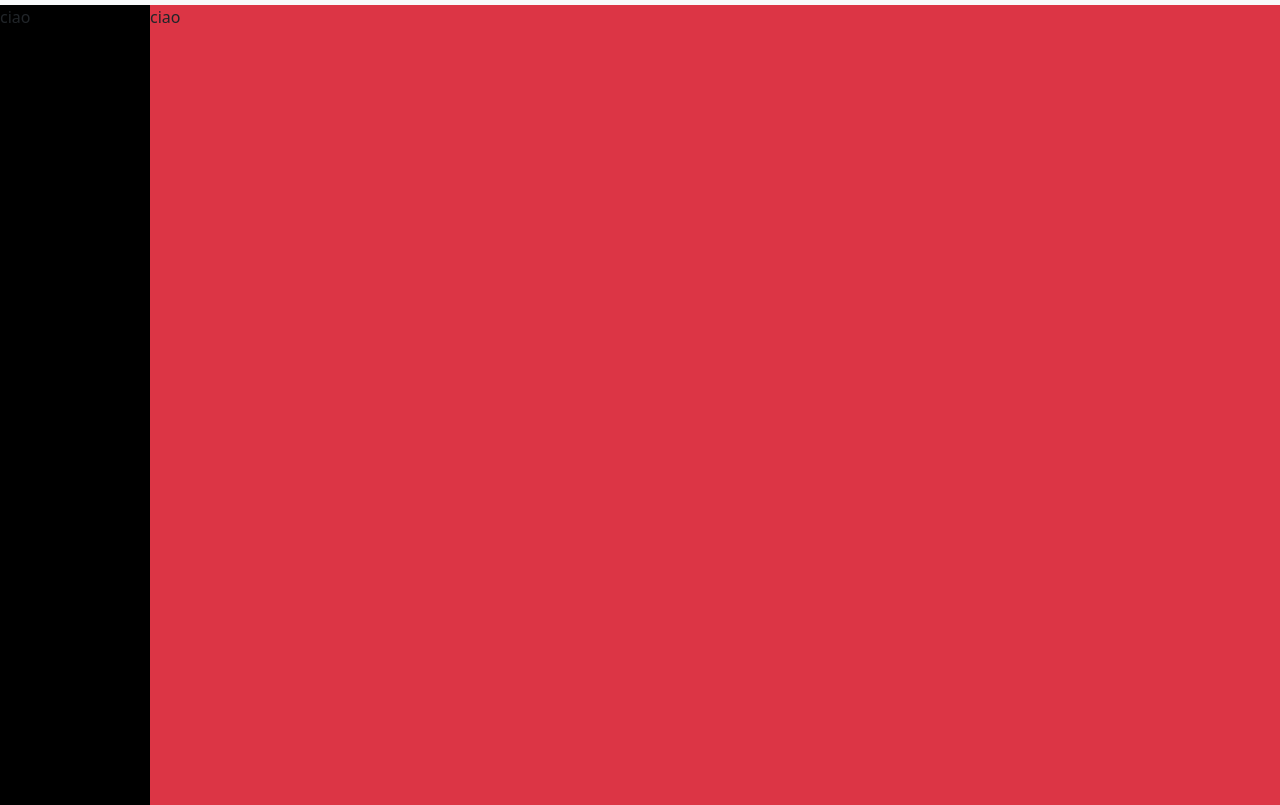
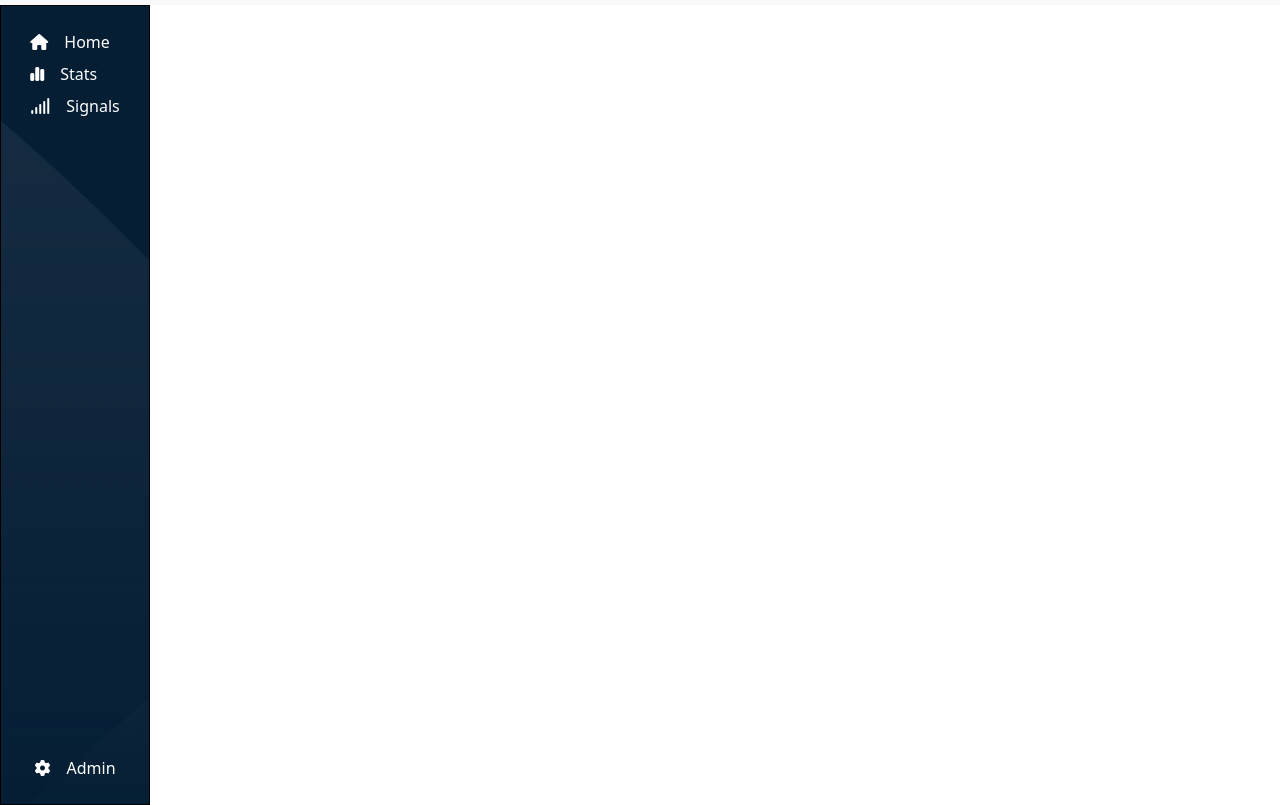
Before and after one commit to AleDelCampo/html-css-bootstrap-dashboard, a plain HTML site: page index.html in a window 1280 px wide. Shown: the part 49-854 px from the top of the page. Drawn offline with nearby package versions, Linux system fonts and the light colour scheme.

Commit message:
aside completa

```diff
--- a/index.html
+++ b/index.html
@@ -25,9 +25,9 @@
                 <input class="m-0 me-2 form-control border-0 bg-body-secondary" type="search" placeholder="     Prova a cercare: Lezioni di Laravel." aria-label="Search">
             </form>
             <div class="d-flex gap-4 align-self-center">
-                <i class="fa-solid fa-list ms-3 my_icons_color d-none d-lg-block"></i>
-                <i class="fa-solid fa-circle-question my_icons_color d-none d-lg-block "></i>
-                <i class="fa-solid fa-ellipsis-vertical my_icons_color d-none d-lg-block "></i>
+                <i class="fa-solid fa-list ms-3 my_icons_nav_color d-none d-lg-block"></i>
+                <i class="fa-solid fa-circle-question my_icons_nav_color d-none d-lg-block "></i>
+                <i class="fa-solid fa-ellipsis-vertical my_icons_nav_color d-none d-lg-block "></i>
                 <i class="fa-solid fa-bell my_bell_color"></i>
             </div>
 
@@ -36,15 +36,32 @@
 
 
     <div class="d-flex ">
-        <aside class="vh-100 bg-black my_aside_size d-flex">
-            <div class="">
-                ciao
+        <aside class="vh-100 my_aside_bg my_aside_size d-flex">
+            <div class="container p-4 d-flex flex-column align-items-center justify-content-between ">
+                <div class="d-flex flex-column gap-2">
+                    <div class="d-flex align-items-center">
+                        <i class="fa-solid fa-house my_icons_color"></i>
+                        <span class="text-white ms-3 d-none d-lg-block">Home</span>
+                    </div>
+                    <div class="d-flex align-items-center">
+                        <i class="fa-solid fa-chart-simple my_icons_color"></i>
+                        <span class="text-white ms-3 d-none d-lg-block">Stats</span>
+                    </div>
+                    <div class="d-flex align-items-center">
+                        <i class="fa-solid fa-signal my_icons_color"></i>
+                        <span class="text-white ms-3 d-none d-lg-block">Signals</span>
+                    </div>
+                </div>
+                <div class="d-flex gap-3 align-items-center">
+                    <i class="fa-solid fa-gear my_icons_color"></i>
+                    <span class="text-white d-none d-lg-block">Admin</span>
+                </div>
             </div>
         </aside>
 
-        <main class="vw-100 bg-danger d-flex">
+        <main class="vw-100 d-flex">
             <div>
-                ciao
+
             </div>
         </main>
     </div>
--- a/style.css
+++ b/style.css
@@ -1,19 +1,23 @@
+.my_icons_nav_color {
+    color: #5b5858;
+}
+
 .my_icons_color {
-    color: #5b5858;
+    color: white;
 }
 
 .my_bell_color {
     color: #ff8f00;
 }
 
-/*TEST*/
-.container {
-    border: 1px solid black;
-}
-
 .my_img_size {
     width: 46px;
     height: 46px;
+}
+
+.my_aside_bg {
+    background-image: url(img/sidebar-bg.png);
+    background-color: #051e34;
 }
 
 @media screen and (max-width: 992px){
@@ -27,3 +31,8 @@
         width: 170px;
     }
 }
+
+/*TEST*/
+.container {
+    border: 1px solid black;
+}
```
